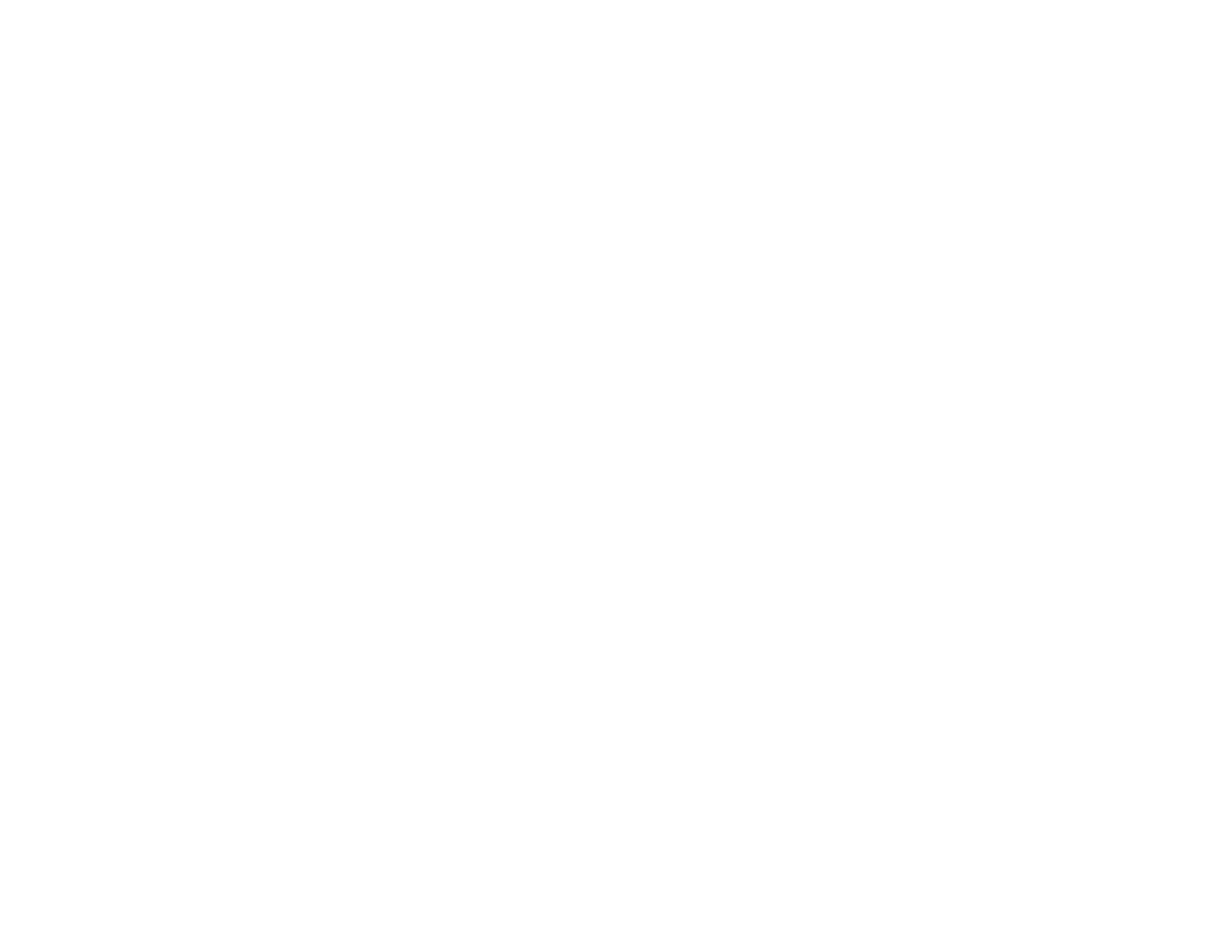
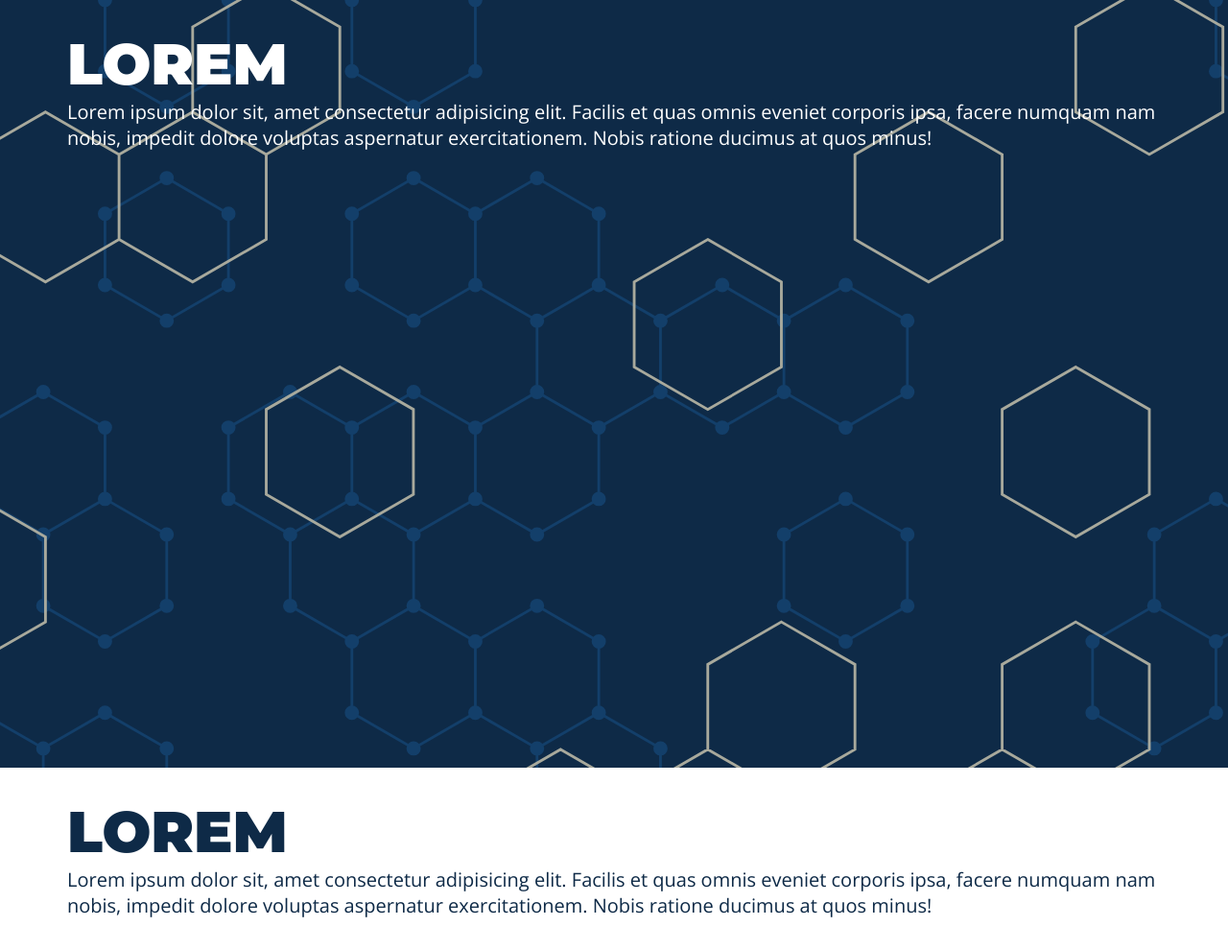
Before and after one commit to Ramonrpro/EBAC, a plain HTML site: page src/index.html in a window 1280 px wide. Shown: the whole page at 96% size. Before the commit the page ends 800 px from the top, so only its background shows below. Drawn offline with nearby package versions, Linux system fonts and the light colour scheme.

Commit message:
initial config

```diff
--- a/src/index.html
+++ b/src/index.html
@@ -3,7 +3,37 @@
    <head>
       <meta charset="UTF-8" />
       <meta name="viewport" content="width=device-width, initial-scale=1.0" />
-      <title>Document</title>
+      <title>Landing Page</title>
+      <link rel="preconnect" href="https://fonts.googleapis.com" />
+      <link rel="preconnect" href="https://fonts.gstatic.com" crossorigin />
+      <link
+         href="https://fonts.googleapis.com/css2?family=Montserrat:wght@900&family=Open+Sans:ital,wght@0,400;0,700;1,400&display=swap"
+         rel="stylesheet"
+      />
+      <link rel="stylesheet" href="styles/main.css" />
    </head>
-   <body></body>
+   <body>
+      <section class="section main-bg">
+         <div class="container">
+            <h1>Lorem</h1>
+            <p>
+               Lorem ipsum dolor sit, amet consectetur adipisicing elit. Facilis
+               et quas omnis eveniet corporis ipsa, facere numquam nam nobis,
+               impedit dolore voluptas aspernatur exercitationem. Nobis ratione
+               ducimus at quos minus!
+            </p>
+         </div>
+      </section>
+      <section class="section white-bg">
+         <div class="container">
+            <h1>Lorem</h1>
+            <p>
+               Lorem ipsum dolor sit, amet consectetur adipisicing elit. Facilis
+               et quas omnis eveniet corporis ipsa, facere numquam nam nobis,
+               impedit dolore voluptas aspernatur exercitationem. Nobis ratione
+               ducimus at quos minus!
+            </p>
+         </div>
+      </section>
+   </body>
 </html>
--- /dev/null
+++ b/src/styles/main.css
@@ -0,0 +1,74 @@
+:root {
+   --primary-color: #0e2a47;
+   --white-color: #fff;
+   --gap: 3rem;
+}
+
+* {
+   margin: 0;
+   padding: 0;
+   box-sizing: border-box;
+   list-style: none;
+}
+
+html {
+   font-size: 62.5%;
+}
+
+body {
+   height: 100vh;
+   font-family: "Open Sans", sans-serif;
+   font-size: 2rem;
+   color: var(--primary-color);
+}
+
+h1,
+h2,
+h3,
+h4,
+h5,
+h6 {
+   font-family: "Montserrat", sans-serif;
+}
+
+h1 {
+   font-size: 6rem;
+   text-transform: uppercase;
+}
+h2 {
+   font-size: 5.5rem;
+}
+h3 {
+   font-size: 5rem;
+}
+h4 {
+   font-size: 4.5rem;
+}
+h5 {
+   font-size: 4rem;
+}
+h6 {
+   font-size: 3.5rem;
+}
+
+.container {
+   max-width: 1200px;
+   margin: 0 auto;
+   padding: var(--gap);
+}
+
+.main-bg {
+   background-image: url(../img/Hexagon.svg);
+   background-repeat: no-repeat;
+   background-size: cover;
+   background-position: center center;
+   color: var(--white-color);
+}
+
+.white-bg {
+   background-color: var(--white-color);
+}
+
+.section {
+   min-height: 100vh;
+}
```
Also changed, not shown: src/img/Hexagon.svg (added), src/img/bg.svg (added), 2 other files.
